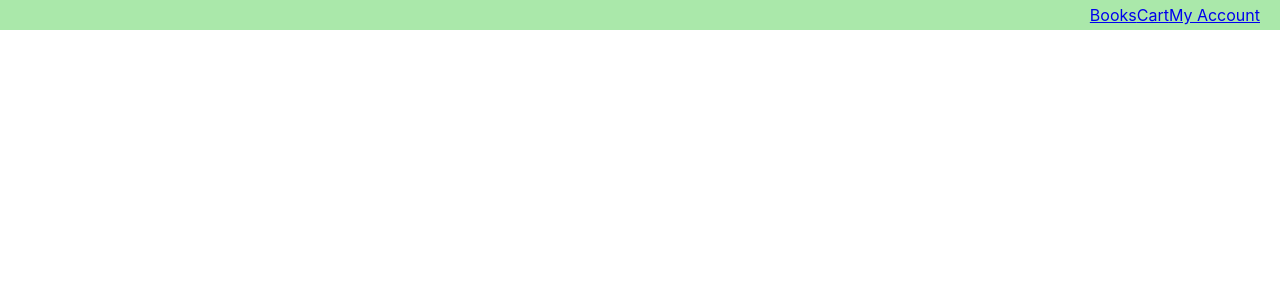
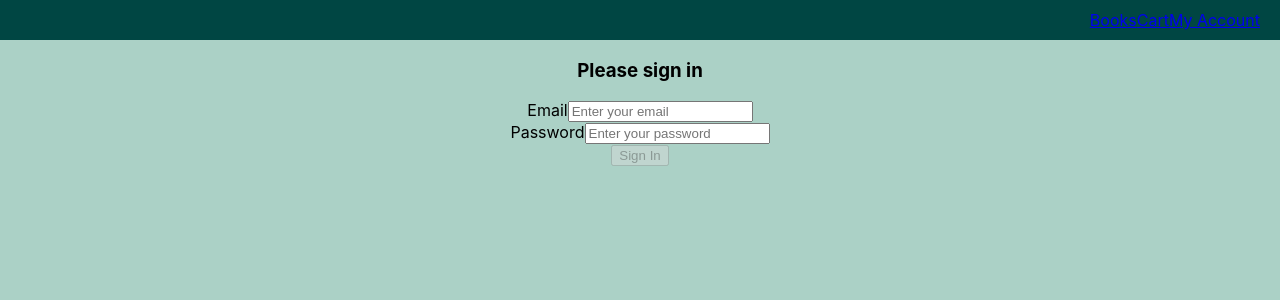
Before and after one commit to tiffpereira/Graces-Tales, a React (Create React App) app in the folder client/: page /signin in a window 1280 px wide. Shown: the top 300 px of the page. Built offline with nearby package versions, Linux system fonts and the light colour scheme.

Commit message:
setting up files to connect to backend

```diff
--- a/client/src/App.js
+++ b/client/src/App.js
@@ -3,6 +3,9 @@ import { Routes, Route } from "react-router-dom"
 import Nav from './components/Nav'
 import Landing from './pages/Landing'
 import Register from './pages/Register'
+import SignIn from './pages/SignIn';
+import MyAccount from './pages/MyAccount';
+import Books from './pages/Books';
 
 
 function App() {
@@ -15,6 +18,9 @@ function App() {
         <Routes>
           <Route path="/" element={<Landing />} />
           <Route path="/register" element={<Register />} />
+          <Route path="/signin" element={<SignIn />} />
+          <Route path="/myaccount" element={<MyAccount />} />
+          <Route path="/books" element={<Books />} />
         </Routes>
       </div>
     </div>
--- a/client/src/pages/Books.js
+++ b/client/src/pages/Books.js
@@ -0,0 +1,31 @@
+import React, { useState, useEffect } from 'react'
+import { GetBooks } from '../services/UserServices'
+import { useNavigate } from 'react-router-dom'
+
+const Books = () => {
+    let navigate = useNavigate()
+    const [books, setBooks] = useState([])
+
+    useEffect(() => {
+        const handleBooks = async () => {
+            const data = await GetBooks()
+            setBooks(data)
+        }
+        handleBooks()
+    }, [])
+
+    return (
+        <div>
+            <div>
+                <h1>BOOKS</h1>
+            </div>
+            <div>
+                {books.map((book) => (
+                    <h3>{book.title}</h3>
+                ))}
+            </div>
+        </div>
+    )
+}
+
+export default Books
--- a/client/src/pages/Landing.js
+++ b/client/src/pages/Landing.js
@@ -13,7 +13,9 @@ const Landing = () => {
             <div>
                 <div className='registerbutton'>
                 <button className='landingpagebutton'onClick={() => navigate('/register')}>Join Now</button>
-
+                </div>
+                <div className='signinbutton'>
+                <button className='landingpagebutton'onClick={() => navigate('/signin')}>Sign In</button>
                 </div>
             </div>
         </main>
--- a/client/src/pages/MyAccount.js
+++ b/client/src/pages/MyAccount.js
@@ -0,0 +1,10 @@
+import React from 'react'
+
+const MyAccount = () => {
+
+    return (
+        <h1>Welcome back user!</h1>
+    )
+}
+
+export default MyAccount
--- a/client/src/pages/SignIn.js
+++ b/client/src/pages/SignIn.js
@@ -1,5 +1,5 @@
 import React from 'react'
-import { useState } from 'react-router-dom'
+import { useState } from 'react'
 import { useNavigate } from 'react-router-dom'
 
 const SignIn = () => {
@@ -10,15 +10,48 @@ const SignIn = () => {
     const handleChange = (e) => {
     setFormValues({ ...formValues, [e.target.name]: e.target.value })
   }
+    const handleSubmit = async (e) => {
+    e.preventDefault()
+    navigate("/myaccount")
+  }
 
   return (
       <div>
           <div>
               <h3>Please sign in</h3>
           </div>
-          <form className='signin-form'
+          <form className='signin-form' onSubmit={handleSubmit}>
+            <div className="login">
+            <label>Email</label>
+            <input
+                className="login-input"
+                onChange={handleChange}
+                name="email"
+                type="text"
+                placeholder="Enter your email"
+                value={formValues.email}
+                required
+            />
+            </div>
 
+            <div className="login">
+            <label>Password</label>
+            <input
+                className="login-input"
+                onChange={handleChange}
+                name="password"
+                type="text"
+                placeholder="Enter your password"
+                value={formValues.password}
+                required
           />
+        </div>
+        <button className='signin-button' disabled={!formValues.email || !formValues.password}>
+          Sign In
+        </button>
+        </form>
       </div>
   )
 }
+
+export default SignIn
--- a/client/src/services/Api.js
+++ b/client/src/services/Api.js
@@ -0,0 +1,7 @@
+import axios from 'axios'
+
+export const BASE_URL = 'http://localhost:8000'
+
+const Client = axios.create({ baseURL: BASE_URL})
+
+export default Client
--- /dev/null
+++ b/client/src/services/UserServices.js
@@ -0,0 +1,10 @@
+import Client from './Api'
+
+export const GetBooks = async () => {
+    try {
+        const res = await Client.get('/books')
+        return res.data
+    } catch (error) {
+        throw error
+    }
+}
--- a/client/src/styles/App.css
+++ b/client/src/styles/App.css
@@ -16,3 +16,7 @@
 .App-link {
   color: #61dafb;
 }
+
+body {
+  background-color: #abd1c6;
+}
--- a/client/src/styles/Nav.css
+++ b/client/src/styles/Nav.css
@@ -4,8 +4,8 @@ nav {
     justify-content: flex-end;
     padding-right: 50px;
     align-items: center;
-    background-color: rgb(170, 232, 170);
-    padding: 5px 20px;
+    background-color: #004643;
+    padding: 10px 20px;
 }
 
 nav .rightside {
```
Also changed, not shown: client/src/assets/logo.png (added).
